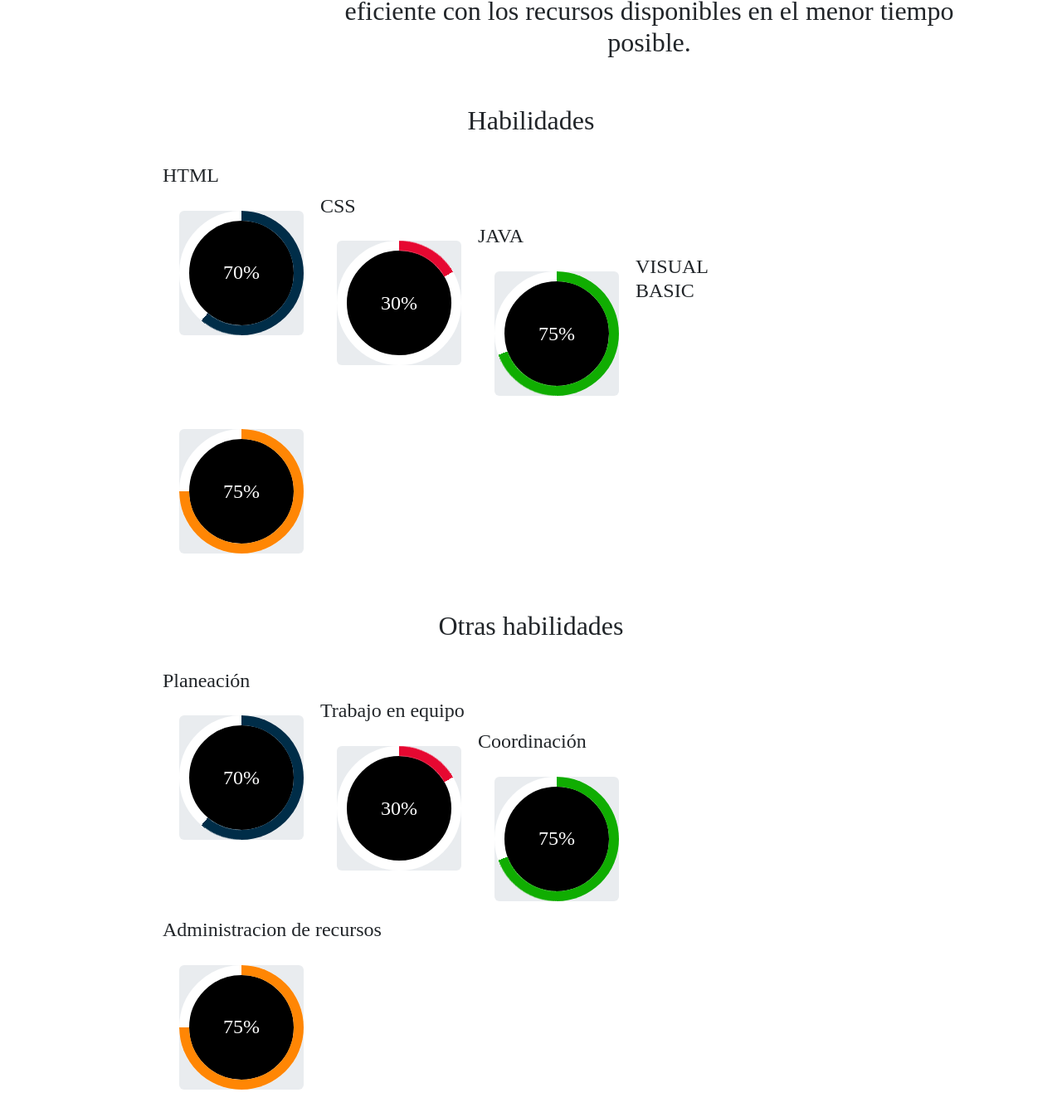
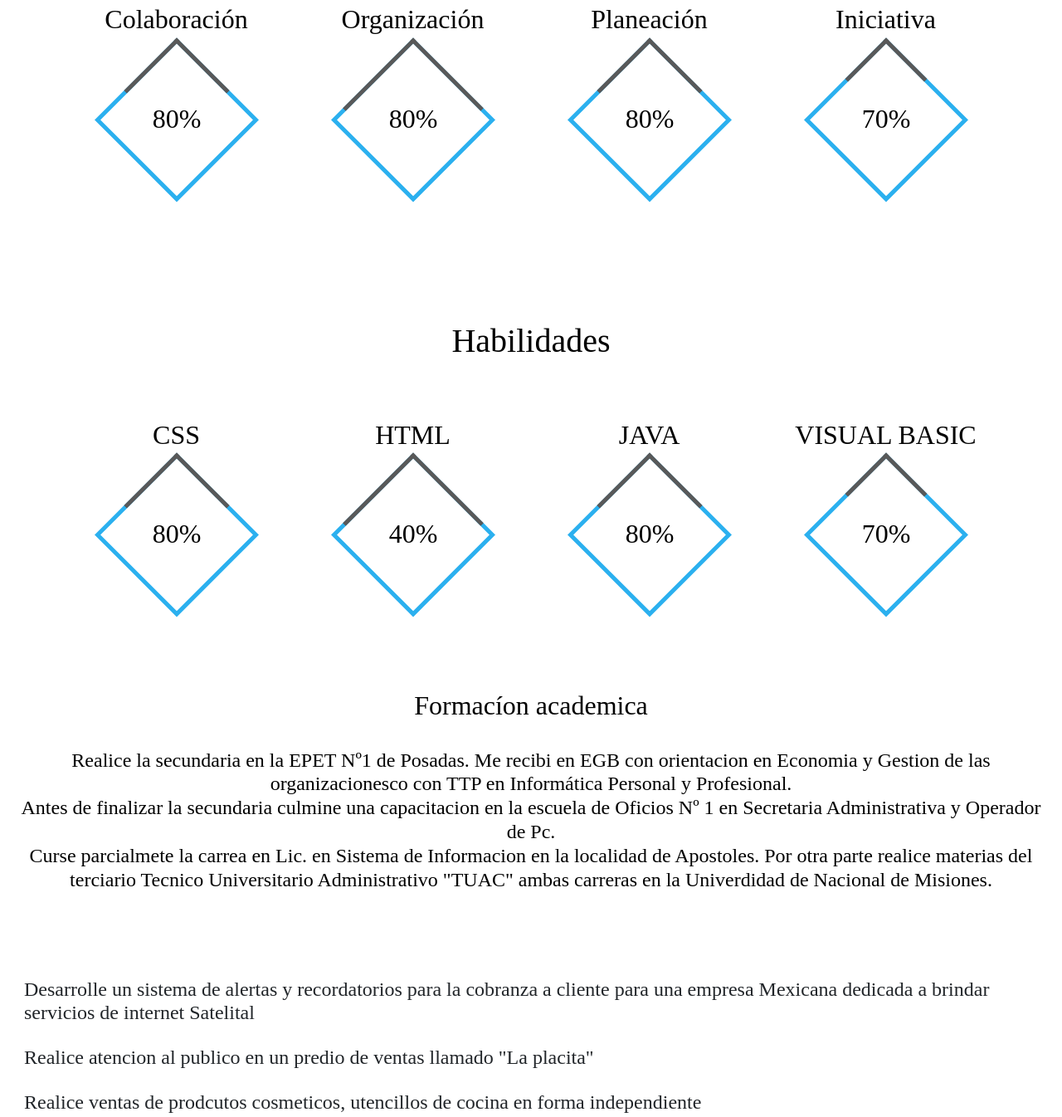
Before and after one commit to libertadglo/Gloriaprofolio, a plain HTML site: page Index.html in a window 1280 px wide. Shown: the part 1104-2450 px from the top of the page at 83% size. Drawn offline with nearby package versions, Linux system fonts and the light colour scheme.

Commit message:
mucho mejor mi cv

```diff
--- a/Index.html
+++ b/Index.html
@@ -20,7 +20,7 @@
             <img src="/Img/Diseño sin título (17).png" alt="" >
           </a>
              <!--redes sociales y boton de ingresar-->
-          <ul class="list-group list-group-horizontal">
+          <ul class="list-group list-group-horizontal " >
                     <li class="list-group-item"> <a href="https://www.facebook.com/libertadglo" target=_blank"><i class="fa-brands fa-square-facebook fa-2x text-ligth "></i></a></li>
                     <li class="list-group-item"> <a href="https://www.instagram.com/libertadglo" target=_blank"><i class="fa-brands fa-instagram fa-2x text-ligth"></i></a></li>
                     <li class="list-group-item">
@@ -32,26 +32,27 @@
       </nav>
 
   <section class="banercito"class="text-center">
-               <h1 class="titulo" > Duarte Hernández Gloria Libertad.<br>Programadora Full Strack</h1>
+               <h1 class="titulo text black" > Duarte Hernández Gloria Libertad.<br>Programadora Full Strack</h1>
   </section>
   <!--fin de barra-->
+
   <!--Presentacion-->
   <!--en esta parte va mi foto-->
-  <section class="mifotito mt-5">
+  <section class="mifotito pt-3">
     <div class="container text-center">
       <div class="row">
-        <div class="col-3">
-          <img zise 10 src="/Img/Foto de perfil.jpg" alt="Mi fotito de perfil" class="rounded-circle img-fluid float-left img-profile" >
+        <div class="col-3 pt-5">
+          <img src="/Img/Foto de perfil.jpg" class="img-thumbnail rounded-circle img-fluid float-left img-profile" alt="Mi fotito de perfil">
         </div>
         <!--fin de mi foto-->
         <div class="col-9 mt-5 pt-5">
-           <h2 mt-3 pt-5 class=text-center> Hola, te cuento que estoy casada y tengo dos maravillos hijos. Me considero una persona persistente, alguien que busca ir más allá de sus propios limites dando lo mejor de mi en cada circunstancia. Busco solucionar diferentes situaciones de forma eficiente con los recursos disponibles en el menor tiempo posible.
-           </h2>
+           <h2 class="text-black" mt-3 pt-5 class=text-cente > Hola, te cuento que estoy casada y tengo dos maravillos hijos. Me considero una persona persistente, alguien que busca ir más allá de sus propios limites dando lo mejor de mi en cada circunstancia. Busco solucionar diferentes situaciones de forma eficiente con los recursos disponibles en el menor tiempo posible.</h2>
         </div>
       </div>
     </div>
   </section>
   <!--fin presentacion-->
+
   <!-- el ingreso-->
     <div class="modal fade" id="ingresoModal" tabindex="-1" aria-labelledby="exampleModalLabel" aria-hidden="true">
     <div class="modal-dialog modal-dialog-centered">
@@ -79,130 +80,85 @@
       </div>
     </div>
   </div>
+
+
  </section>
-    <!--Aca estan las partes del cv-->
-<section>
-<h2 class="text-center mt-5">Habilidades</h2>
-  <div class="container-fluid text-left mt-3">
-    <div class="row d-flex justify-content-center mt-100">
-      <div class="col-md-9">
-            <div class="container-fluid text-left mt-3">
-              <div class="col-md-9">
-                <div class="container-fluid text-left">
-                  <h4 >HTML</h4>
-                  <div class="progress blue">
-                    <span class="progress-left">
-                                      <span class="progress-bar"></span>
-                    </span>
-                    <span class="progress-right">
-                                      <span class="progress-bar"></span>
-                    </span>
-                    <div class="progress-value">70%</div>
+      <section class="progress-section">
+        <div class="container">
+          <div class="row">
+            <h1 class= text-black>Habilidasdes personales</h1>
+        <div class="col-md-3">
+            <h2 class="text-black mb-3">Colaboración</h2><br>
+          <div class="progress-bars-six">
+          <h2 class="text-black">80%</h2>
+          </div><!--progress-bars-->
           </div>
+            <div class="col-md-3">
+            <h2 class="text-black mb-3">Organización</h2><br>
+          <div class="progress-bars-four">
+          <h2 class="text-black">80%</h2>
+          </div><!--progress-bars-->
           </div>
-                <div class="container-fluid text-left">
-                  <h4 > CSS</h4>
-                    <div class="progress rosa">
-                      <span class="progress-left">
-                                      <span class="progress-bar"></span>
-                      </span>
-                      <span class="progress-right">
-                                      <span class="progress-bar"></span>
-                      </span>
-                      <div class="progress-value">30%</div>
+           <div class="col-md-3">
+            <h2 class="text-black mb-3">Planeación</h2><br>
+          <div class="progress-bars-six">
+          <h2 class="text-black">80%</h2>
+          </div><!--progress-bars-->
           </div>
-        </div>
-                <div class="container-fluid text-left">
-                  <h4 >JAVA</h4>
-                  <div class="progress verde">
-                    <span class="progress-left">
-                                      <span class="progress-bar"></span>
-                    </span>
-                    <span class="progress-right">
-                                      <span class="progress-bar"></span>
-                    </span>
-                    <div class="progress-value">75%</div>
-                  </div>
-                </div>
-                <div class="container-fluid text-left">
-                  <h4 > VISUAL BASIC</h4>
-                    <div class="progress orange">
-                      <span class="progress-left">
-                                      <span class="progress-bar"></span>
-                      </span>
-                      <span class="progress-right">
-                                      <span class="progress-bar"></span>
-                      </span>
-                      <div class="progress-value">75%</div>
+
+          <div class="col-md-3">
+            <h2 class="text-black mb-3">Iniciativa</h2><br>
+          <div class="progress-bars-seven">
+          <h2 class="text-black">70%</h2>
+          </div><!--progress-bars-->
           </div>
           </div>
         </div>
         </section>
-<!--otras habilidades-->
   <section>
-  <h2 class="text-center mt-5">Otras habilidades</h2>
-    <div class="container-fluid text-left mt-3">
-      <div class="row d-flex justify-content-center mt-100">
-        <div class="col-md-9">
-              <div class="container-fluid text-left mt-3">
-                <div class="col-md-9">
-                  <div class="container-fluid text-left">
-                    <h4 >Planeación</h4>
-                    <div class="progress blue">
-                      <span class="progress-left">
-                                        <span class="progress-bar"></span>
-                      </span>
-                      <span class="progress-right">
-                                        <span class="progress-bar"></span>
-                      </span>
-                      <div class="progress-value">70%</div>
+
+  <!--aca comienza el nuevo progreso-->
+
+  <<section class="progress-section">
+    <div class="container">
+      <div class="row">
+        <h1 class="text-black">Habilidades</h1>
+        <div class="col-md-3">
+          <h2 class="text-black mb-3">CSS</h2><br>
+        <div class="progress-bars-six">
+        <h2 class="text-black">80%</h2>
+        </div><!--progress-bars-->
         </div>
+        <div class="col-md-3">
+          <h2 class="text-black mb-3">HTML</h2><br>
+       <div class="progress-bars-four">
+       <h2 class="text-black">40%</h2>
+       </div><!--progress-bars-->
        </div>
-                  <div class="container-fluid text-left">
-                    <h4 > Trabajo en equipo</h4>
-                      <div class="progress rosa">
-                        <span class="progress-left">
-                                        <span class="progress-bar"></span>
-                        </span>
-                        <span class="progress-right">
-                                        <span class="progress-bar"></span>
-                        </span>
-                        <div class="progress-value">30%</div>
+
+       <div class="col-md-3">
+        <h2 class="text-black mb-3">JAVA</h2><br>
+      <div class="progress-bars-six">
+      <h2 class="text-black">80%</h2>
+      </div><!--progress-bars-->
       </div>
-          </div>
-                  <div class="container-fluid text-left">
-                    <h4 >Coordinación</h4>
-                    <div class="progress verde">
-                      <span class="progress-left">
-                                        <span class="progress-bar"></span>
-                      </span>
-                      <span class="progress-right">
-                                        <span class="progress-bar"></span>
-                      </span>
-                      <div class="progress-value">75%</div>
-                    </div>
-                  </div>
-                  <div class="container-fluid text-left">
-                    <h4 > Administracion de recursos</h4>
-                      <div class="progress orange">
-                        <span class="progress-left">
-                                        <span class="progress-bar"></span>
-                        </span>
-                        <span class="progress-right">
-                                        <span class="progress-bar"></span>
-                        </span>
-                        <div class="progress-value">75%</div>
+       <div class="col-md-3">
+        <h2 class="text-black mb-3">VISUAL BASIC</h2><br>
+       <div class="progress-bars-seven">
+       <h2 class="text-black">70%</h2>
+       </div><!--progress-bars-->
        </div>
       </div>
     </div>
   </section>
-<!--fin de otras hablilidades-->
-<!-- formacion academica -->
+
+    <!--Aca estan las partes del cv
+      Formacion academica -->
 <section class="formacion mt-2 mt-5">
   <div class="container-fluid text-center">
-    <h2 Class="text-center mt-5"> Formacíon academica</h2> <br>
+    <h2 Class="text-center mt-5 text-black"> Formacíon academica</h2> <br>
       <div class="row-3">
-    <h3>Realice la secundaria en la EPET Nº1 de Posadas. Me recibi en EGB con orientacion en Economia y Gestion de las organizacionesco con TTP en Informática Personal y Profesional. <br> Antes de finalizar la secundaria culmine una capacitacion en la escuela de Oficios Nº 1 en Secretaria Administrativa y Operador de Pc. <Br> Curse parcialmete la carrea en Lic. en Sistema de Informacion en la localidad de Apostoles. Por otra parte realice materias del terciario Tecnico Universitario Administrativo "TUAC" ambas carreras en la Univerdidad de Nacional de Misiones. </h3>
+    <h4 class="text-black text-center">Realice la secundaria en la EPET Nº1 de Posadas. Me recibi en EGB con orientacion en Economia y Gestion de las organizacionesco con TTP en Informática Personal y Profesional. <br> Antes de finalizar la secundaria culmine una capacitacion en la escuela de Oficios Nº 1 en Secretaria Administrativa y Operador de Pc. <Br> Curse parcialmete la carrea en Lic. en Sistema de Informacion en la localidad de Apostoles. Por otra parte realice materias del terciario Tecnico Universitario Administrativo "TUAC" ambas carreras en la Univerdidad de Nacional de Misiones. </h4>
   </div>
 </section>
 <!-- fin formacion academica -->
@@ -212,22 +168,49 @@
       <div class="row-3">
         <h2 Class="text-center mt-5" >Experiencias Laborales</h2>
             <ul class="list-group">
-              <li class="list-group-item "><h3>Desarrolle un sistema de alertas y recordatorios para la cobranza a cliente para una empresa Mexicana dedicada a brindar servicios de internet Satelital</h3></li>
-              <li class="list-group-item"><h3>Realice atencion al publico en un predio de ventas llamado "La placita"</h3></li>
-              <li class="list-group-item"><h3>Realice ventas de prodcutos cosmeticos, utencillos de cocina en forma independiente</h3></li>
-              <li class="list-group-item"><h3>Trabaje atendiendo la fotocopiadora de la Facultad de Cincias Exactas Quimicas y Naturales de Apostoles, durante mi cursado.</h3></li>
-              <li class="list-group-item"><h3>Lleve a cabo trabajo de secretaria en un consultorio odontologico</h3></li>
+              <li class="list-group-item "><h4>Desarrolle un sistema de alertas y recordatorios para la cobranza a cliente para una empresa Mexicana dedicada a brindar servicios de internet Satelital</h4></li>
+              <li class="list-group-item"><h4>Realice atencion al publico en un predio de ventas llamado "La placita"</h4></li>
+              <li class="list-group-item"><h4>Realice ventas de prodcutos cosmeticos, utencillos de cocina en forma independiente</h4></li>
+              <li class="list-group-item"><h4>Trabaje atendiendo la fotocopiadora de la Facultad de Cincias Exactas Quimicas y Naturales de Apostoles, durante mi cursado.</h4></li>
+              <li class="list-group-item"><h4>Lleve a cabo trabajo de secretaria en un consultorio odontologico</h4></li>
             </ul>
   </div>
 </section>
 <!-- formacion academica -->
+
+<div class="container text-center container-fluid">
+  <div class="row">
+    <div class="col-4">
+      <h2 Class=" mt-5 text-black"> Mi niño mayor</h2>
+      <h4 Class="mt-5 text-black"> El proyecto más desafiante al que me he enfrentado. Tiene una enfermedad llamada retinoblastoma bilateral. Diagnosticado poco despues de nacer. Hoy en día sigue en una intensa lucha por superarla. Desde su dignistico hasta el día de la fecha ha sido una batalla tras otra con algunos periodos de descanso. Pronto llegaremos a la tan anhelada estabilidad!</h4>
+      <img src="/Img/Carrusel 3.jpg" class="rounded float-start container-fluid" alt="">
+    </div>
+    <div class="col-4">
+      <div class="text-center">
+        <h2 Class="mt-5 text-black"> Mi mejor proyecto</h2>
+        <h4 Class="mt-5 text-black"> Sin lugar a duda es el proyecto mas largo y hermoso en el que me he involucrado. Casarme y formar una familia para luego tener dos increibles hijos es una de las mejores decisiones que he tomado en mi vida. Creo firmemente que es escencial para el crecimiento sano, equilibrado y armonioso de la sociedad y por lo tanto un pilar para nuestro desarrollo en todo sentido.</h4>
+        <img src="/Img/Carrusel 6.jpg" class="rounded img-thumbnail container-fluid" alt="">
+      </div>
+    </div>
+    <div class="col-4 text-left">
+      <h2 Class="text-center mt-5 text-black"> Ayudar a otras personas</h2>
+      <h4 Class="text-center mt-5 text-black"> Desde pequeña supe que queria ayudar a otras personas. Esto lo estoy haciendo invitandolas a vivir de la mano de Dios y acompañandolas a crecer en su fe en Jesucristo. Quien dió su vida por nosotros y un día vendrá a buscarnos. El ambito de la informatica tambien es un lugar desde el cual puedo ayudar a los demás.</h4>
+      <img src="/Img/Carrusel 6.jpg" class="rounded float-end container-fluid" alt="">
+    </div>
+  </div>
+</div>
+
 <!--aca terminan las partes-->
 <!--Agregado-->
 <br>
-<h2 Class="text-center mt-5" >Mi cuidad, Posadas Misiones</h2>
-<iframe src="https://www.google.com/maps/embed?pb=!1m14!1m8!1m3!1d28342.379872881284!2d-55.9044267!3d-27.3820394!3m2!1i1024!2i768!4f13.1!3m3!1m2!1s0x9457bfb16d2136e1%3A0x86c997c234d2f8f6!2sParque%20de%20Juegos%20Costanera%20Sur!5e0!3m2!1ses-419!2sar!4v1683569315946!5m2!1ses-419!2sar" width="600" height="450" style="border:0;" allowfullscreen="" loading="lazy" referrerpolicy="no-referrer-when-downgrade" frameborder="0"></iframe>
+<h2 Class="text-center mt-5 text-black"> Mi cuidad, Posadas Misiones</h2>
+<div class="embed-responsive embed-responsive-100y400">
+  <iframe src="https://www.google.com/maps/embed?pb=!1m14!1m8!1m3!1d28342.379872881284!2d-55.9044267!3d-27.3820394!3m2!1i1024!2i768!4f13.1!3m3!1m2!1s0x9457bfb16d2136e1%3A0x86c997c234d2f8f6!2sParque%20de%20Juegos%20Costanera%20Sur!5e0!3m2!1ses-419!2sar!4v1683569315946!5m2!1ses-419!2sar" width="600" height="450" style="border:0;" allowfullscreen=" " loading="lazy" referrerpolicy="no-referrer-when-downgrade" frameborder="0"></iframe>
+</div>
 <!--fin agregado -->
 <!--
+
+
 </ul>
 <form action=<p> Nombre: <input type="text" name="Nombre" size=40"> </p>
 <p> Contraseña: <input type="password" name="password" size=40"> </p>
--- a/assets/css/style.css
+++ b/assets/css/style.css
@@ -2,31 +2,32 @@
 width: 98;
 margin: 7;
 padding: auto;
-/*background: #03305b;*/
 font-family: 'Times New Roman', Times, serif;
+color:white;
 }
 h1.titulo{
     color: white;
     padding:18%;
-    font-size: 2.5rem;
+    font-size: 3rem;
     line-height:normal;
     text-align: center;
 }
 /*barra de arriba*/
 .navbar{
-background: rgb(6, 1, 52) !important;
+background: rgb(13, 1, 55) !important;
 }
 
-/*.bg-blacks{
-    background-color: #9f1006;
-}*/
+.bg-blacks{
+    background-color:transparent;
+}
 .list-group-item{
 --bs-list-group-bg:transparent;
 }
 .list-group{
     --bs-border-color: transparent;
-}
+  }
 /* hasta aca va la barra*/
+
 /* parte de redes, iconos*/
     .fa-brands.fa-square-facebook.fa-2x:hover{
         --bs-text-opacity: 1;
@@ -41,6 +42,7 @@ background: rgb(6, 1, 52) !important;
         color:rgb(2, 152, 35) !important;
     }
     /* fin parte de redes, iconos*/
+
     /* encabezado, mi nombre*/
     section.banercito{
        background-image:url(/Img/Baner.jpg);
@@ -51,7 +53,7 @@ background: rgb(6, 1, 52) !important;
        left: 0;
        justify-content: center;
        width: 100%;
-       height: 100vh;
+       height: 70vh;
        position: relative;
        background-size:cover;
        -msn-blackground-size:cover;
@@ -60,162 +62,30 @@ background: rgb(6, 1, 52) !important;
 
     }
 /* fin encabezado, mi nombre*/
-/* fin parte de habilidades*/
-    .mt-100{
-      margin-top: 200px;
-    }
-    .progress {
-      width: 150px;
-      height: 150px !important;
-      float: left;
-      line-height: 150px;
-      background: none;
-      margin: 20px;
-      box-shadow: none;
-      position: relative;
-    }
-    .progress:after {
-      content: "";
-      width: 100%;
-      height: 100%;
-      border-radius: 50%;
-      border: 12px solid #fff;
-      position: absolute;
-      top: 0;
-      left: 0;
-    }
-    .progress>span {
-      width: 50%;
-      height: 100%;
-      overflow: hidden;
-      position: absolute;
-      top: 0;
-      z-index: 1;
-    }
-    .progress .progress-left {
-      left: 0;
-    }
-    .progress .progress-bar {
-      width: 100%;
-      height: 100%;
-      background: none;
-      border-width: 12px;
-      border-style: solid;
-      position: absolute;
-      top: 0;
-    }
-    .progress .progress-left .progress-bar {
-      left: 100%;
-      border-top-right-radius: 80px;
-      border-bottom-right-radius: 80px;
-      border-left: 0;
-      -webkit-transform-origin: center left;
-      transform-origin: center left;
-    }
-    .progress .progress-right {
-      right: 0;
-    }
-    .progress .progress-right .progress-bar {
-      left: -100%;
-      border-top-left-radius: 80px;
-      border-bottom-left-radius: 80px;
-      border-right: 0;
-      -webkit-transform-origin: center right;
-      transform-origin: center right;
-      animation: loading-1 1.8s linear forwards;
-    }
-    .progress .progress-value {
-      width: 90%;
-      height: 90%;
-      border-radius: 50%;
-      background: #000;
-      font-size: 24px;
-      color: #ffffff;
-      line-height: 135px;
-      text-align: center;
-      position: absolute;
-      top: 5%;
-      left: 5%;
-    }
-    .progress.blue .progress-bar {
-      border-color: #002d48;
-    }
-    .progress.blue .progress-left .progress-bar {
-      animation: loading-2 1.5s linear forwards 1.8s;
-    }
-    .progress.rosa .progress-bar {
-      border-color: #e60831;
-    }
-    .progress.rosa .progress-right .progress-bar {
-      animation: loading-3 1.7s linear forwards 1.8s;
-    }
-   .progress.rosa .progress-left .progress-bar {
-      animation: none;
-   }
-    .progress.orange .progress-bar {
-      border-color: #ff8604;
-    }
-    .progress.orange .progress-left .progress-bar {
-      animation: loading-4 1.5s linear forwards 1.8s;
-    }
 
-    .progress.verde .progress-bar {
-      border-color: #10ad01;
-    }
-    .progress.verde .progress-left .progress-bar {
-      animation: loading-5 1.5s linear forwards 1.8s;
-    }
+        /*estilos para progreso rombo*/
+.progress-section{text-align: center; padding: 80px 0px; background: #ffffff;} /* fondo*/
+.progress-section h1{ margin-bottom:70px; color:#ffffff;}
 
-    @keyframes loading-1 {
-      0% {
-        -webkit-transform: rotate(0deg);
-        transform: rotate(0deg);
-      }
-      100% {
-        -webkit-transform: rotate(180deg);
-        transform: rotate(180deg);
-      }
-    }
-    @keyframes loading-2 {
-      0% {
-        -webkit-transform: rotate(0deg);
-        transform: rotate(0deg);
-      }
-      100% {
-        -webkit-transform: rotate(40deg);
-        transform: rotate(40deg);
-      }
-    }
-    @keyframes loading-3 {
-      0% {
-        -webkit-transform: rotate(60deg);
-        transform: rotate(60deg);
-      }
-      100% {
-        -webkit-transform: rotate(60deg);
-        transform: rotate(60deg);
-      }
-    }
+.progress-bars{ margin: auto; background: #ffffff; width: 120px; height: 120px; transform: rotate(45deg); position: relative;} /*fondo dentro del rombo*/
+.progress-bars h2 { margin:auto: 120px; text-align: center; transform: rotate(-45deg);} /*alineacion del texto*/
+.progress-bars:before{position: absolute; content: ""; border: solid 5px #595959; border-width: 5px 0px 0px 5px; width: 140px/*aca cambia la linea de arriba*/; height: 140px/*aca cambia la linea de arriba*/; top: -9px; left: -9px; bottom: -9px; right: -9px; z-index: 10;} /*linea de color blanca*/
+.progress-bars:after{position: absolute; content: ""; border: solid 5px #2bb0ef; border-width: 5px 5px 5px 5px; width: 140px/*aca cambia la linea de abajo*/; height: 140px/*aca cambia la linea de abajo*/; top: -9px; left: -9px; bottom: -9px; right: -9px;} /*linea de color celeste*/
 
-      @keyframes loading-4 {
-        0% {
-          -webkit-transform: rotate(0deg);
-          transform: rotate(0deg);
-        }
-        100% {
-          -webkit-transform: rotate(90deg);
-          transform: rotate(90deg);
-        }
-      }
+.progress-bars-four{ margin: auto; background: #fff; width: 120px; height: 120px; transform: rotate(45deg); position: relative;}
+.progress-bars-four h2 { line-height: 120px; text-align: center; transform: rotate(-45deg);}
+.progress-bars-four:before{position: absolute; content: ""; border: solid 5px #595959; border-width: 5px 0px 0px 5px; width: 120px; height: 120px; top: -9px; left: -9px; bottom: -9px; right: -9px; z-index: 10;}
+.progress-bars-four:after{position: absolute; content: ""; border: solid 5px #2bb0ef; border-width: 5px 5px 5px 5px; width: 140px; height: 140px; top: -9px; left: -9px; bottom: -9px; right: -9px;}
 
-      @keyframes loading-5 {
-          0% {
-            -webkit-transform: rotate(0deg);
-            transform: rotate(0deg);
-          }
-          100% {
-            -webkit-transform: rotate(70deg);
-            transform: rotate(70deg);
-          }
-        }
-        /* fin parte habilidades*/
+.progress-bars-six{ margin: auto; background: #fff; width: 120px; height: 120px; transform: rotate(45deg); position: relative;}
+.progress-bars-six h2 { line-height: 120px; text-align: center; transform: rotate(-45deg);}
+.progress-bars-six:before{position: absolute; content: ""; border: solid 5px #595959; border-width: 5px 0px 0px 5px; width: 90px; height: 90px; top: -9px; left: -9px; bottom: -9px; right: -9px; z-index: 10;}
+.progress-bars-six:after{position: absolute; content: ""; border: solid 5px #2bb0ef; border-width: 5px 5px 5px 5px; width: 140px; height: 140px; top: -9px; left: -9px; bottom: -9px; right: -9px;}
+
+
+.progress-bars-seven{ margin: auto; background: #fff; width: 120px; height: 120px; transform: rotate(45deg); position: relative;}
+.progress-bars-seven h2 { line-height: 120px; text-align: center; transform: rotate(-45deg);}
+.progress-bars-seven:before{position: absolute; content: ""; border: solid 5px #595959; border-width: 5px 0px 0px 5px; width: 70px; height: 70px; top: -9px; left: -9px; bottom: -9px; right: -9px; z-index: 10;}
+.progress-bars-seven:after{position: absolute; content: ""; border: solid 5px #2bb0ef; border-width: 5px 5px 5px 5px; width: 140px; height: 140px; top: -9px; left: -9px; bottom: -9px; right: -9px;}
+
+/*fin de progreso del rombo*/
```
Also changed, not shown: 3 other files. Lines whose indentation alone changed are shown as unchanged.
